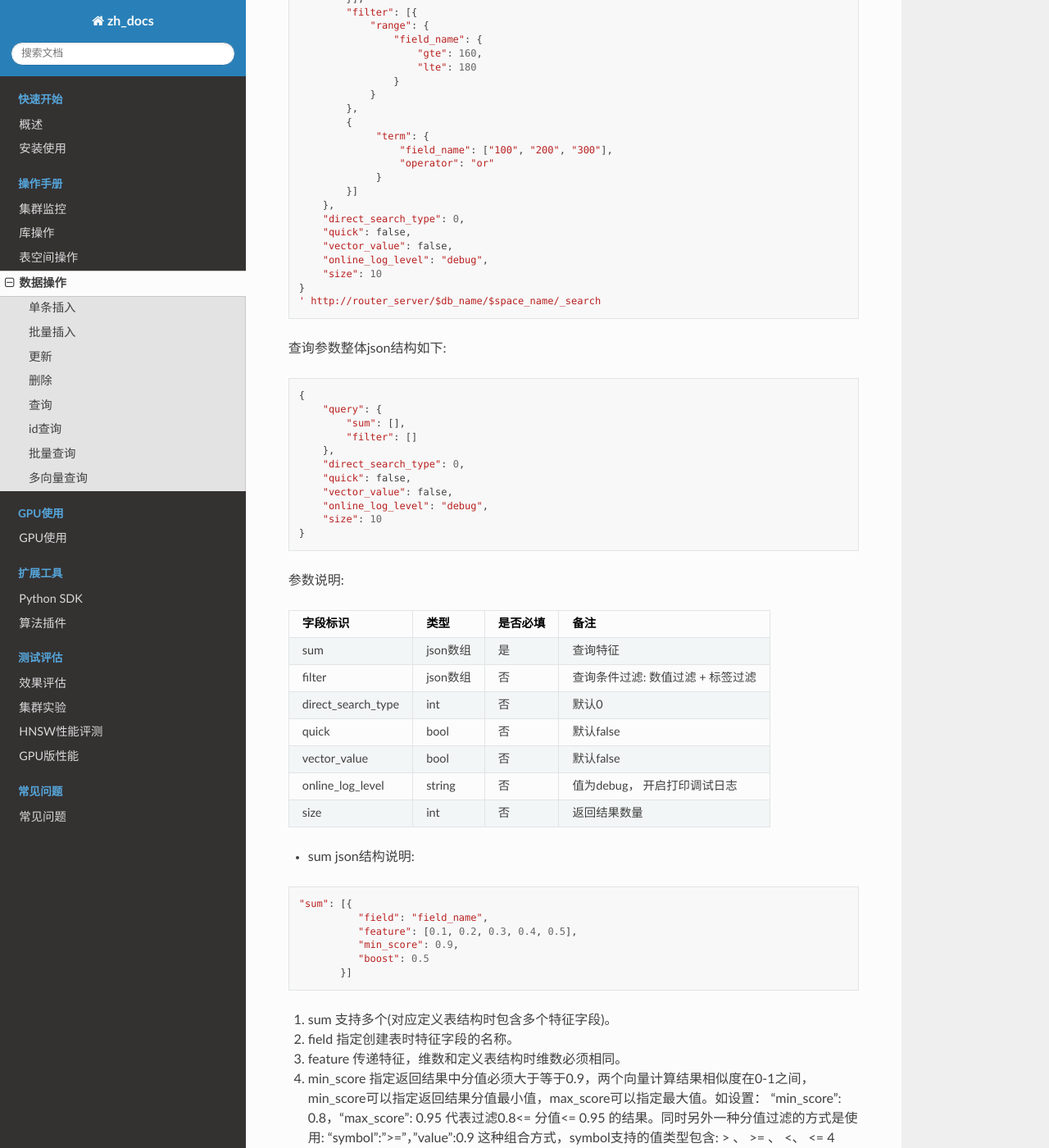
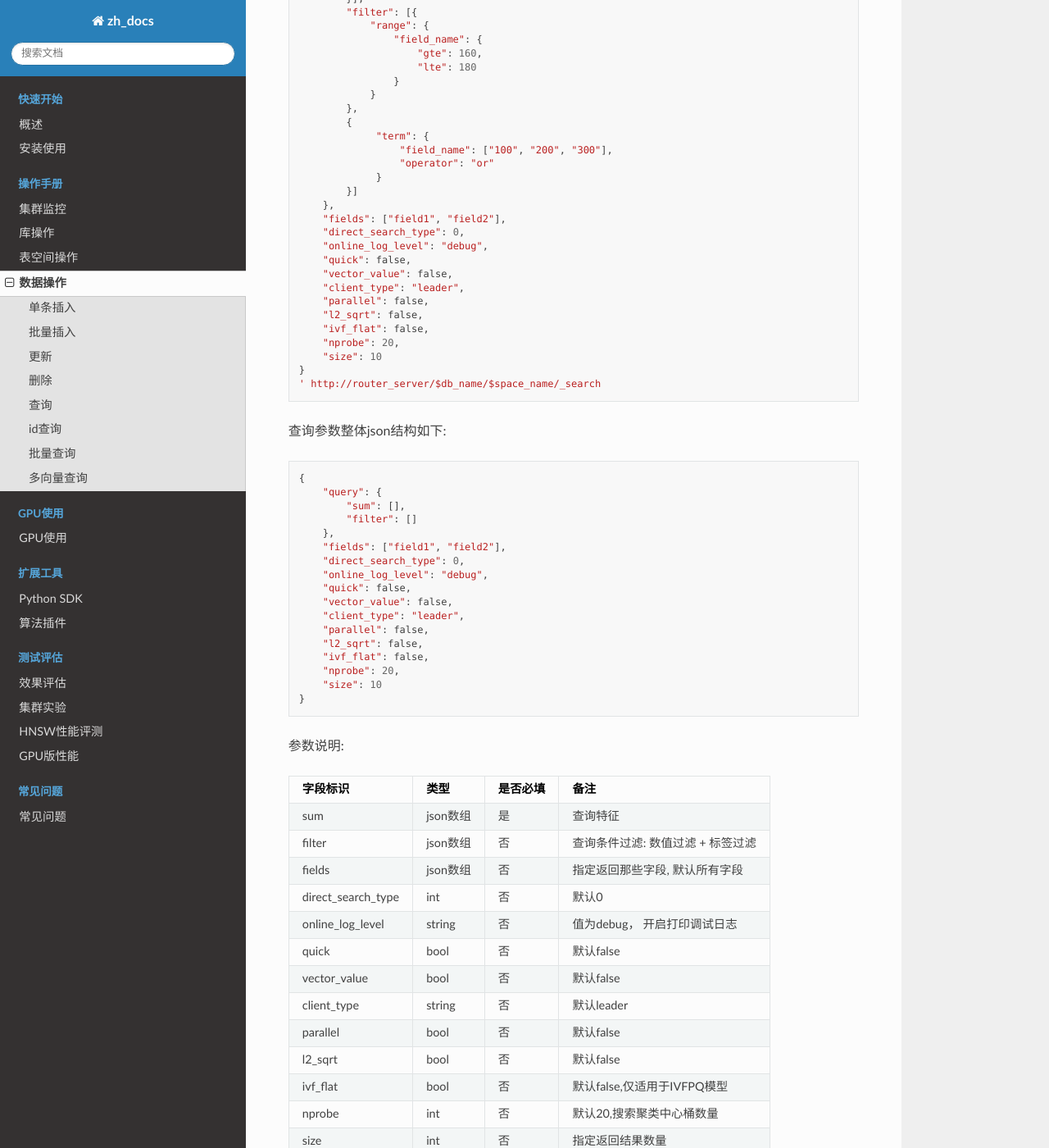
Before and after one commit to vearch/zh_docs, a Sphinx documentation site: the page built from docs/source/use_op/op_doc.rst, in a window 1280 px wide and 1400 px high, scrolled down 2885 px. Shown: the whole window at 82% size. Built offline with Sphinx 7.4.7 and the Read the Docs theme 2.0.0, drawn with Linux system fonts in a browser that asks for light colours; pages that are not in the unit, such as notebooks, are missing from menus.

Commit message:
change search parameter

```diff
--- a/docs/source/use_op/op_doc.rst
+++ b/docs/source/use_op/op_doc.rst
@@ -151,10 +151,16 @@ json格式的变体，{"index": {"_id": "v1"}} 指定记录的id, _id值为空
                }
           }]
       },
+      "fields": ["field1", "field2"],
       "direct_search_type": 0,
+      "online_log_level": "debug",
       "quick": false,
       "vector_value": false,
-      "online_log_level": "debug",
+      "client_type": "leader",
+      "parallel": false,
+      "l2_sqrt": false,
+      "ivf_flat": false,
+      "nprobe": 20,
       "size": 10
   }
   ' http://router_server/$db_name/$space_name/_search
@@ -168,10 +174,16 @@ json格式的变体，{"index": {"_id": "v1"}} 指定记录的id, _id值为空
           "sum": [],
           "filter": []
       },
+      "fields": ["field1", "field2"],
       "direct_search_type": 0,
+      "online_log_level": "debug",
       "quick": false,
       "vector_value": false,
-      "online_log_level": "debug",
+      "client_type": "leader",
+      "parallel": false,
+      "l2_sqrt": false,
+      "ivf_flat": false,
+      "nprobe": 20,
       "size": 10
   }
 
@@ -185,15 +197,27 @@ json格式的变体，{"index": {"_id": "v1"}} 指定记录的id, _id值为空
 +-------------------+---------------+----------+----------------------------------+
 |filter             |json数组       |否        |查询条件过滤: 数值过滤 + 标签过滤 |
 +-------------------+---------------+----------+----------------------------------+
+|fields             |json数组       |否        |指定返回那些字段, 默认所有字段    |
++-------------------+---------------+----------+----------------------------------+
 |direct_search_type |int            |否        |默认0                             |
++-------------------+---------------+----------+----------------------------------+
+|online_log_level   |string         |否        |值为debug， 开启打印调试日志      |
 +-------------------+---------------+----------+----------------------------------+
 |quick              |bool           |否        |默认false                         |
 +-------------------+---------------+----------+----------------------------------+
 |vector_value       |bool           |否        |默认false                         |
 +-------------------+---------------+----------+----------------------------------+
-|online_log_level   |string         |否        |值为debug， 开启打印调试日志      |
+|client_type        |string         |否        |默认leader                        |
 +-------------------+---------------+----------+----------------------------------+
-|size               |int            |否        |返回结果数量                      |
+|parallel           |bool           |否        |默认false                         |
++-------------------+---------------+----------+----------------------------------+
+|l2_sqrt            |bool           |否        |默认false                         |
++-------------------+---------------+----------+----------------------------------+
+|ivf_flat           |bool           |否        |默认false,仅适用于IVFPQ模型       |
++-------------------+---------------+----------+----------------------------------+
+|nprobe             |int            |否        |默认20,搜索聚类中心桶数量         |
++-------------------+---------------+----------+----------------------------------+
+|size               |int            |否        |指定返回结果数量                  |
 +-------------------+---------------+----------+----------------------------------+
 
 - sum json结构说明:
```
